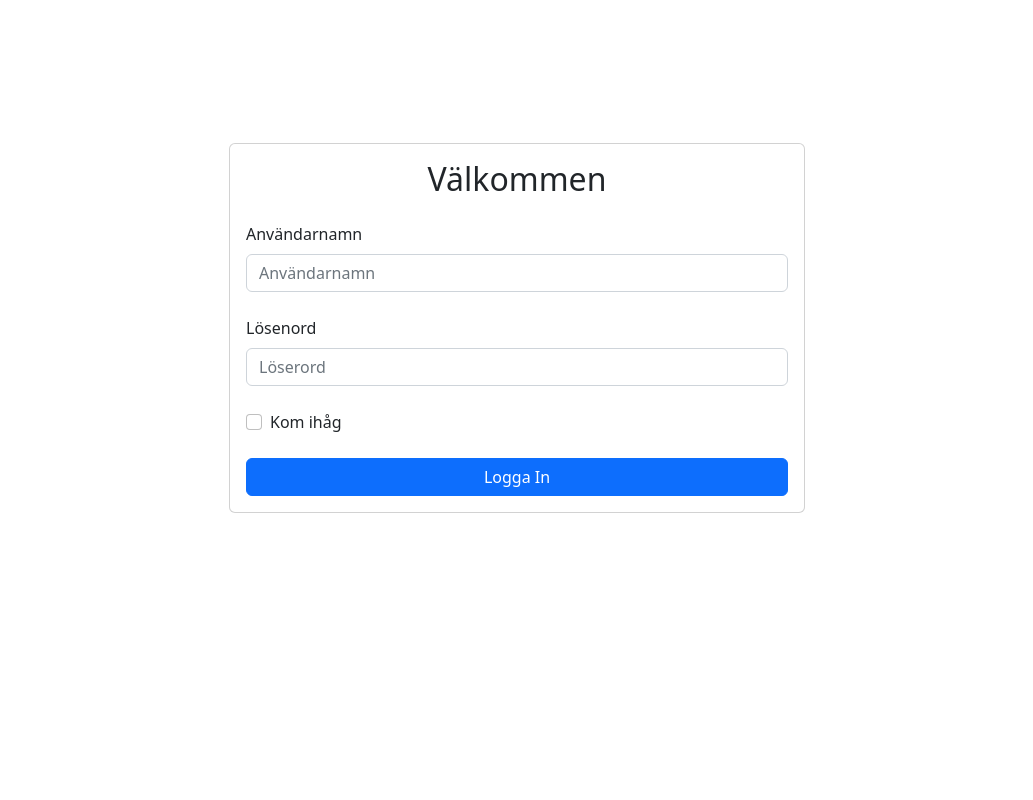
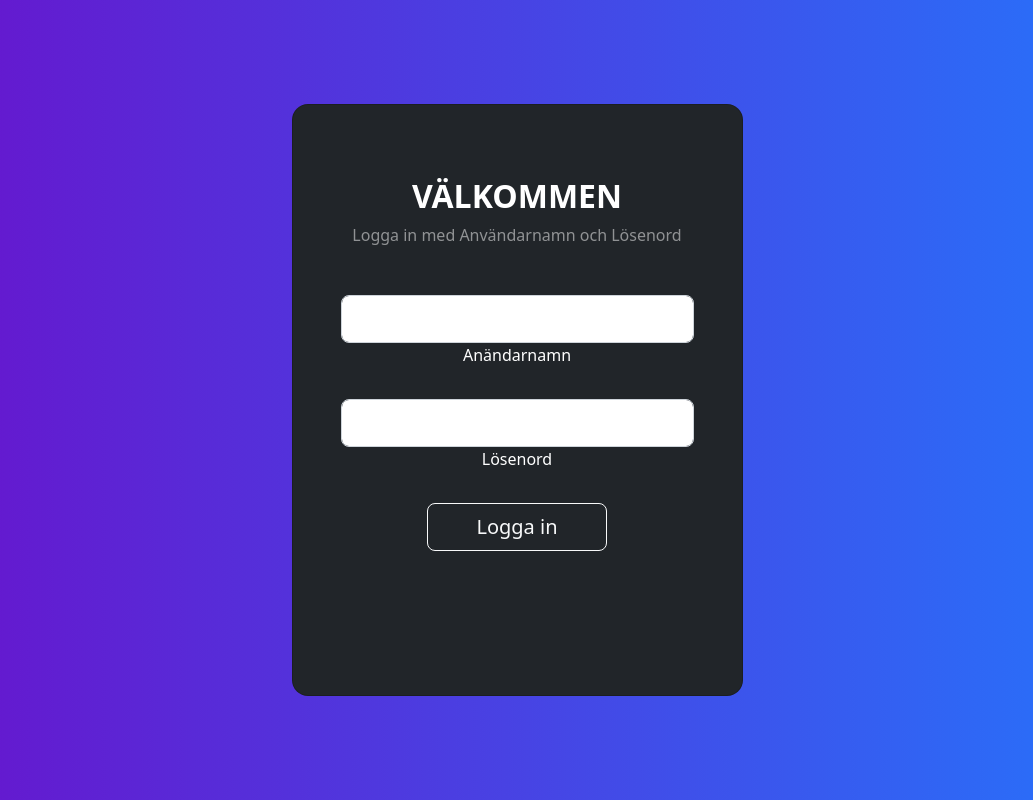
Before and after one commit to SimonFranden/owlreport, a React (Create React App) app: page /#/ in a window 1280 px wide. Shown: the whole page, without its empty margins (123-1156 px from the left). Built offline with nearby package versions, Linux system fonts and the light colour scheme.

Commit message:
Logout function added + css + codecleanup

```diff
--- a/package.json
+++ b/package.json
@@ -5,8 +5,8 @@
   "dependencies": {
     "@emotion/react": "^11.10.6",
     "@emotion/styled": "^11.10.6",
-    "@mui/material": "^5.11.13",
-    "@mui/x-date-pickers": "^6.0.1",
+    "@mui/material": "^5.11.15",
+    "@mui/x-date-pickers": "^6.0.3",
     "@testing-library/jest-dom": "^5.16.5",
     "@testing-library/react": "^13.4.0",
     "@testing-library/user-event": "^13.5.0",
@@ -15,7 +15,7 @@
     "react": "^18.2.0",
     "react-bootstrap": "^2.7.2",
     "react-dom": "^18.2.0",
-    "react-router-dom": "^6.8.2",
+    "react-router-dom": "^6.10.0",
     "react-scripts": "5.0.1",
     "web-vitals": "^2.1.4"
   },
--- a/src/App.css
+++ b/src/App.css
@@ -36,3 +36,12 @@
     transform: rotate(360deg);
   }
 }
+.gradient-custom {
+
+  background: #6a11cb;
+
+  background: -webkit-linear-gradient(to right, rgba(106, 17, 203, 1), rgba(37, 117, 252, 1));
+
+
+  background: linear-gradient(to right, rgba(106, 17, 203, 1), rgba(37, 117, 252, 1))
+  }
--- a/src/App.js
+++ b/src/App.js
@@ -7,6 +7,7 @@ import {BrowserRouter as Router, HashRouter, Route, Routes} from "react-router-d
 import Login from './Login';
 import ProjectsPage from './components/ProjectsPage';
 
+
 import 'bootstrap/dist/css/bootstrap.min.css';
 import 'bootstrap/dist/css/bootstrap.css';
 
@@ -14,20 +15,25 @@ import 'bootstrap/dist/css/bootstrap.css';
 
 class App extends Component {
 
+//Log out function
+  handleLogout = () => {
+    sessionStorage.removeItem('LoggedIn');
+    window.location = '/login';
+  }
 
-  render () {
+  render() {
+    //Renders app if user is accepted in the Login Function
     let logindata = sessionStorage.getItem('LoggedIn');
-    if (logindata){
-      return(
+    if (logindata) {
+      return (
         <HashRouter>
-        <NavbarComponent/>
-
-        <Routes>
-        <Route path="/" element= { logindata ? <TimeSheetUIComponent/> : <Login/>}/>
-        <Route path="/timesheet" element={<TimeSheetUIComponent/>} />
-        <Route path="/login" element={<Login/>} />
-        <Route path="/projects" element={<ProjectsPage/>} />
-        </Routes>
+          <NavbarComponent handleLogout={this.handleLogout} />
+          <Routes>
+            <Route path="/" element={logindata ? <TimeSheetUIComponent /> : <Login />} />
+            <Route path="/timesheet" element={<TimeSheetUIComponent />} />
+            <Route path="/login" element={<Login />} />
+            <Route path="/projects" element={<ProjectsPage />} />
+          </Routes>
         </HashRouter>
 
       )
--- a/src/Login.js
+++ b/src/Login.js
@@ -2,6 +2,8 @@ import React, { useState } from 'react';
 import 'bootstrap/dist/css/bootstrap.min.css';
 import {ApiUrl} from './configParams.js';
 
+
+//Login Function
 function Login() {
 
 
@@ -25,14 +27,10 @@ function Login() {
           password: password
         })
       })
-      // .then(res => res.json())
-      // .then(data => {
-      //   console.log(data);
-      // })
+
 
 
       if (response.ok) {
-        //alert("Inloggning Godkänd");
         response.json()
         .then(data => {
           sessionStorage.setItem('Username', data.username)
@@ -44,7 +42,7 @@ function Login() {
         sessionStorage.setItem('LoggedIn', true);
         window.location.reload();
 
-        //need to remove 'LoggedIn' from localStorage when logging out
+
 
       } else {
         response.json()
@@ -56,37 +54,42 @@ function Login() {
     }
   };
 
+
+  //Login Form
   return (
-    <div className="d-flex justify-content-center align-items-center" style={{ minHeight: "80vh" }}>
-      <div className="container" style={{ maxWidth: "600px" }}>
-        <div className="card">
-          <div className="card-body">
-            <h2 className="card-title text-center mb-4">Välkommen</h2>
-            <form onSubmit={handleSubmit}>
-              <div className="form-group mb-4">
-                <label htmlFor="username" className="form-label">Användarnamn</label>
-                <input type="text" onChange={handleUsernameChange} className="form-control" id="username" placeholder="Användarnamn" name="username" />
+      <section className="vh-100 gradient-custom">
+      <div className="container py-5 h-100">
+        <div className="row d-flex justify-content-center align-items-center h-100">
+          <div className="col-12 col-md-8 col-lg-6 col-xl-5">
+            <div className="card bg-dark text-white" style={{ borderRadius: "1rem" }}>
+              <div className="card-body p-5 text-center">
+
+                <div className="mb-md-5 mt-md-4 pb-5">
+
+                  <h2 className="fw-bold mb-2 text-uppercase">Välkommen</h2>
+                  <p className="text-white-50 mb-5">Logga in med Användarnamn och Lösenord</p>
+
+                  <form onSubmit={handleSubmit}>
+                  <div className="form-outline form-white mb-4">
+                  <input type="text" onChange={handleUsernameChange} id="typeUsername" className="form-control form-control-lg" />
+                  <label className="form-label" htmlFor="typeUsername">Anändarnamn</label>
+                  </div>
+
+                    <div className="form-outline form-white mb-4">
+                      <input type="password" onChange={handlePasswordChange} id="typePasswordX" className="form-control form-control-lg" />
+                      <label className="form-label" htmlFor="typePasswordX">Lösenord</label>
+                    </div>
+                    <button className="btn btn-outline-light btn-lg px-5" type="submit">Logga in</button>
+                  </form>
+                </div>
               </div>
-              <div className="form-group mb-4">
-                <label htmlFor="password" className="form-label">Lösenord</label>
-                <input type="password" onChange={handlePasswordChange} className="form-control" id="password" placeholder="Löserord" name="password" />
-              </div>
-              <div className="form-group form-check mb-4">
-                <input className="form-check-input" type="checkbox" name="remember" id="remember" />
-                <label className="form-check-label" htmlFor="remember">
-                  Kom ihåg
-                </label>
-              </div>
-              {error && <div className="alert alert-danger">{error}</div>}
-              <div className="d-grid gap-2">
-                <button className="btn btn-primary" type="submit">Logga In</button>
-              </div>
-            </form>
+            </div>
           </div>
         </div>
       </div>
-    </div>
+    </section>
   );
+
 }
 
 export default Login;
--- a/src/components/Navbar.js
+++ b/src/components/Navbar.js
@@ -3,7 +3,10 @@ import { Navbar, Nav } from "react-bootstrap";
 import { Container } from "react-bootstrap";
 import { NavLink } from "react-router-dom";
 
+
 export const NavbarComponent = (props) => {
+  const handleLogout = props.handleLogout;
+
   return (
     <Navbar display="flex" bg="dark" variant="dark" expand="sm" className="pb-3">
       <Container>
@@ -11,7 +14,7 @@ export const NavbarComponent = (props) => {
         <Navbar.Toggle aria-controls="basic-navbar-nav" />
         <Navbar.Collapse id="basic-navbar-nav">
           <Nav className="ms-auto">
-                <Nav.Link as={NavLink} to="/login">Login</Nav.Link>
+            <Nav.Link onClick={handleLogout}>Log Out</Nav.Link>
             <Nav.Link as={NavLink} to="/timesheet">Time Sheet</Nav.Link>
             <Nav.Link as={NavLink} to="/projects">Projects</Nav.Link>
           </Nav>
--- a/src/components/TimeSheetUI.js
+++ b/src/components/TimeSheetUI.js
@@ -74,12 +74,6 @@ export const TimeSheetUIComponent = () => {
         </Table>
         </TableContainer>
         </div>
-            {/* Displays the Project hours */}
-            {projectHours.map((row, index) => (
-  <p key={index}>
-    Project Name: {row.projectName}, Total Hours: {row.totalHours}
-  </p>
-))}
       <TimeSheetModal/>
     </div>
     )
```
Also changed, not shown: 1 other file (tests, documents, lock files or other folders). Lines whose indentation alone changed are shown as unchanged.
